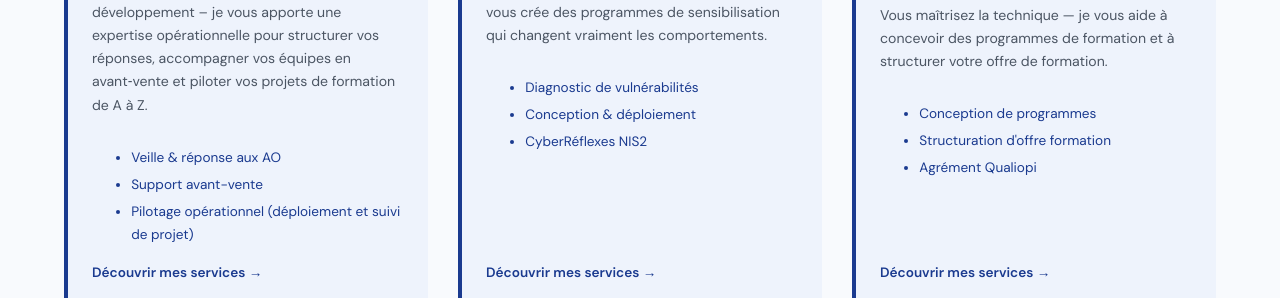
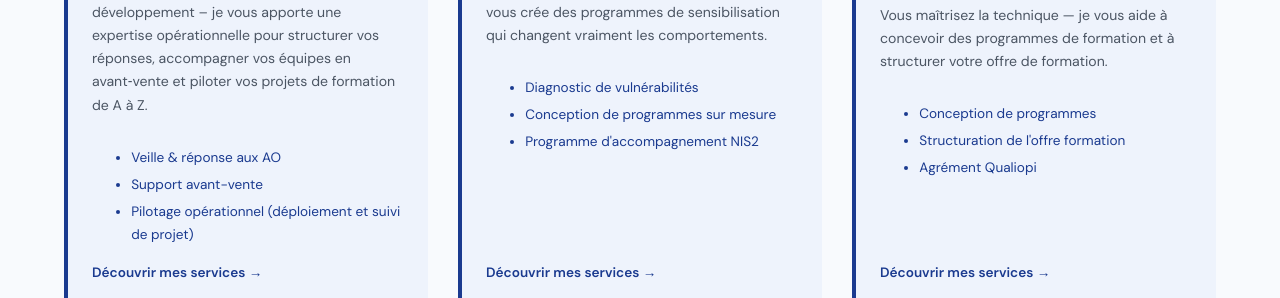
Before and after one commit to ofranchet73/eveis-consulting, a Jekyll site: the page built from index.html, in a window 1280 px wide. Shown: the part 672-970 px from the top of the page. Built offline with Jekyll 4.4.1, drawn with Linux system fonts in a browser that asks for light colours.

Commit message:
Update index.html

```diff
--- a/index.html
+++ b/index.html
@@ -31,8 +31,8 @@ layout: default
       <p class="home-porte-desc">La cybersécurité commence par l’humain – je vous crée des programmes de sensibilisation qui changent vraiment les comportements.</p>
       <ul>
         <li>Diagnostic de vulnérabilités</li>
-        <li>Conception & déploiement</li>
-        <li>CyberRéflexes NIS2</li>
+        <li>Conception de programmes sur mesure</li>
+        <li>Programme d'accompagnement NIS2</li>
       </ul>
       <a href="/cyber.html" class="home-porte-lien">Découvrir mes services →</a>
     </div>
@@ -43,7 +43,7 @@ layout: default
       <p class="home-porte-desc">Vous maîtrisez la technique — je vous aide à concevoir des programmes de formation et à structurer votre offre de formation.</p>
       <ul>
         <li>Conception de programmes</li>
-        <li>Structuration d'offre formation</li>
+        <li>Structuration de l'offre formation</li>
         <li>Agrément Qualiopi</li>
       </ul>
       <a href="/acteurs.html" class="home-porte-lien">Découvrir mes services →</a>
```
